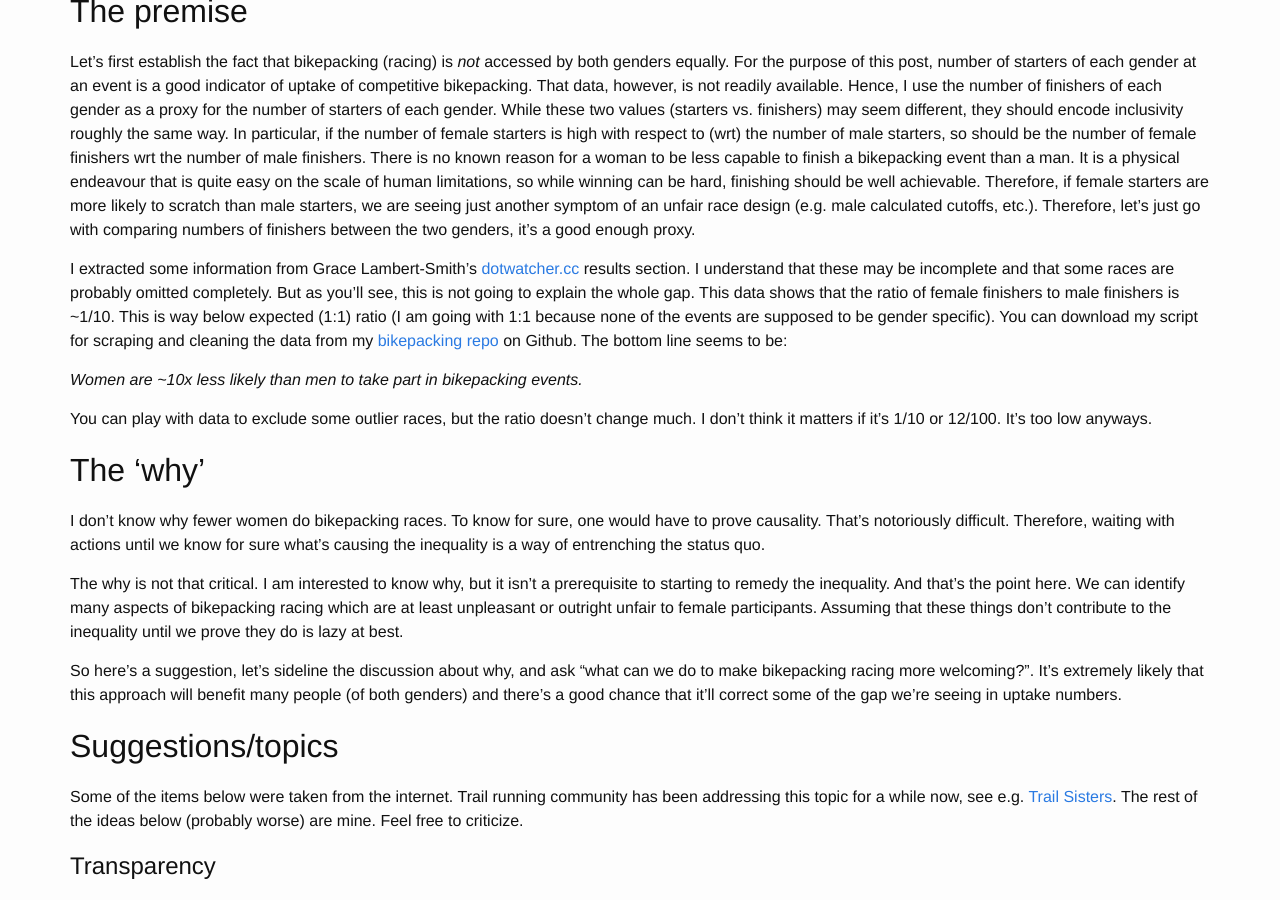
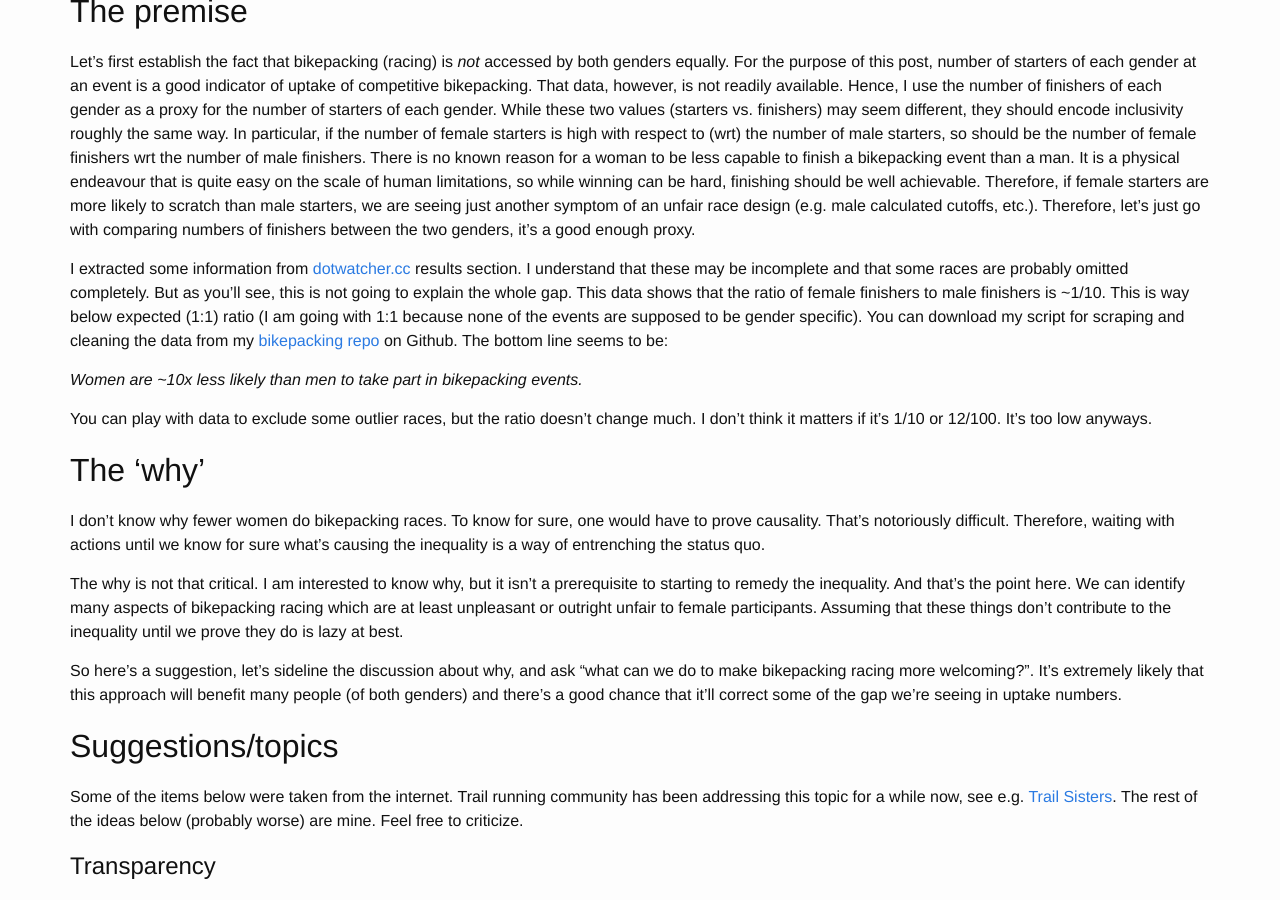
Before and after one commit to jsliacan/jsliacan.github.io, a Jekyll site: the page built from _posts/2021-03-08-bikepacking-inclusivity.markdown, in a window 1280 px wide and 900 px high, scrolled down 513 px. Built offline with Jekyll 4.4.1, drawn with Linux system fonts in a browser that asks for light colours; comment, search, counter and statistics services are not loaded.

Commit message:
Give credit to dotwatcher.cc in general
I falsely assumed it was a one-woman show of Grace Lambert-Smith. Corrected & apologies.

```diff
--- a/_posts/2021-03-08-bikepacking-inclusivity.markdown
+++ b/_posts/2021-03-08-bikepacking-inclusivity.markdown
@@ -17,7 +17,7 @@ Lack of women in bikepacking is plenty apparent to anyone. I'm not a woman, so I
 
 Let's first establish the fact that bikepacking (racing) is _not_ accessed by both genders equally. For the purpose of this post, number of starters of each gender at an event is a good indicator of uptake of competitive bikepacking. That data, however, is not readily available. Hence, I use the number of finishers of each gender as a proxy for the number of starters of each gender. While these two values (starters vs. finishers) may seem different, they should encode inclusivity roughly the same way. In particular, if the number of female starters is high with respect to (wrt) the number of male starters, so should be the number of female finishers wrt the number of male finishers. There is no known reason for a woman to be less capable to finish a bikepacking event than a man. It is a physical endeavour that is quite easy on the scale of human limitations, so while winning can be hard, finishing should be well achievable. Therefore, if female starters are more likely to scratch than male starters, we are seeing just another symptom of an unfair race design (e.g. male calculated cutoffs, etc.). Therefore, let's just go with comparing numbers of finishers between the two genders, it's a good enough proxy.
 
-I extracted some information from Grace Lambert-Smith's [dotwatcher.cc](https://www.dotwatcher.cc) results section. I understand that these may be incomplete and that some races are probably omitted completely. But as you'll see, this is not going to explain the whole gap. This data shows that the ratio of female finishers to male finishers is ~1/10. This is way below expected (1:1) ratio (I am going with 1:1 because none of the events are supposed to be gender specific). You can download my script for scraping and cleaning the data from my [bikepacking repo](https://github.com/jsliacan/bikepacking) on Github. The bottom line seems to be:
+I extracted some information from [dotwatcher.cc](https://www.dotwatcher.cc) results section. I understand that these may be incomplete and that some races are probably omitted completely. But as you'll see, this is not going to explain the whole gap. This data shows that the ratio of female finishers to male finishers is ~1/10. This is way below expected (1:1) ratio (I am going with 1:1 because none of the events are supposed to be gender specific). You can download my script for scraping and cleaning the data from my [bikepacking repo](https://github.com/jsliacan/bikepacking) on Github. The bottom line seems to be:
 
 _Women are ~10x less likely than men to take part in bikepacking events._
 
```
